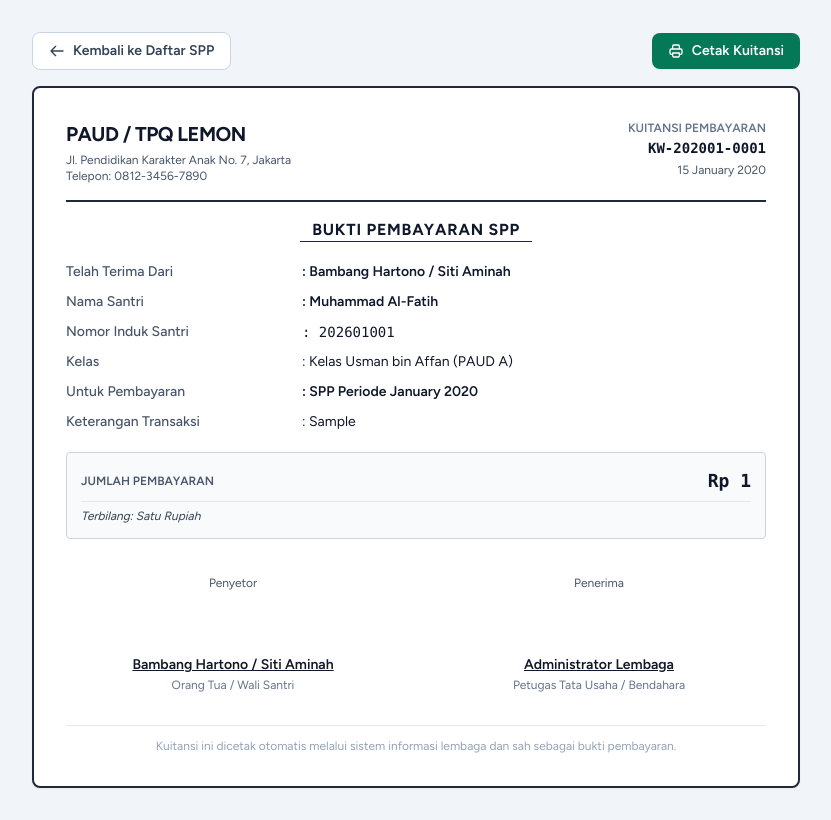
After one commit to KuugaDrive/Lemon, a Laravel app: page /spp/1/kuitansi in a window 1280 px wide. The commit adds this page. Shown: the whole page, without its empty margins (224-1055 px from the left). Run offline with Laravel 12, Linux system fonts and the light colour scheme; a user stored in the database is signed in; data comes from the database, SQL or seed files in the repository; tables that the repository leaves empty hold one stand-in row (values such as "Sample post"); style sheets or scripts are compiled from the project's sources.

Commit message:
feat: fitur cetak kuitansi dan bukti pembayaran spp satuan

```diff
--- a/app/Http/Controllers/SppController.php
+++ b/app/Http/Controllers/SppController.php
@@ -19,9 +19,6 @@ use Illuminate\View\View;
 
 class SppController extends Controller
 {
-    /**
-     * Daftar seluruh transaksi SPP.
-     */
     public function index(Request $request): View
     {
         $query = PembayaranSpp::with(['siswa.kelas', 'pencatat']);
@@ -48,7 +45,6 @@ class SppController extends Controller
             });
         }
 
-        // Hitung total nominal pada filter aktif sebelum paginasi
         $totalNominal = (clone $query)->sum('nominal');
 
         $pembayarans = $query->latest('tgl_bayar')->latest('id')->paginate(15)->withQueryString();
@@ -58,9 +54,6 @@ class SppController extends Controller
         return view('spp.index', compact('pembayarans', 'kelasList', 'totalNominal'));
     }
 
-    /**
-     * Form pembayaran SPP satuan.
-     */
     public function create(Request $request): View
     {
         $kelasList = Kelas::orderBy('nama_kelas')->get();
@@ -81,9 +74,6 @@ class SppController extends Controller
         ));
     }
 
-    /**
-     * Simpan pembayaran SPP satuan.
-     */
     public function store(StoreSppRequest $request): RedirectResponse
     {
         $data = $request->validated();
@@ -92,12 +82,24 @@ class SppController extends Controller
         $pembayaran = PembayaranSpp::create($data);
 
         return redirect()->route('spp.index')
-            ->with('success', "Pembayaran SPP {$pembayaran->siswa->nama_siswa} periode {$pembayaran->periode_label} berhasil dicatat.");
+            ->with('success', "Pembayaran SPP {$pembayaran->siswa->nama_siswa} periode {$pembayaran->periode_label} berhasil dicatat.")
+            ->with('kuitansi_id', $pembayaran->id);
     }
 
-    /**
-     * Form input SPP massal satu kelas.
-     */
+    public function kuitansi(PembayaranSpp $spp): View
+    {
+        $spp->load(['siswa.kelas', 'pencatat']);
+
+        $profil = [
+            'nama_lembaga' => Pengaturan::get('nama_lembaga', 'PAUD / TPQ Lemon'),
+            'alamat_lembaga' => Pengaturan::get('alamat_lembaga', 'Jl. Pendidikan Karakter Anak No. 7, Jakarta'),
+            'no_telp_lembaga' => Pengaturan::get('no_telp_lembaga', '0812-3456-7890'),
+            'nama_kepala' => Pengaturan::get('nama_kepala', 'H. Muhammad Yusuf, M.Pd.'),
+        ];
+
+        return view('spp.kuitansi', compact('spp', 'profil'));
+    }
+
     public function massal(Request $request): View
     {
         $kelasList = Kelas::orderBy('nama_kelas')->get();
@@ -134,9 +136,6 @@ class SppController extends Controller
         ));
     }
 
-    /**
-     * Proses simpan pembayaran massal.
-     */
     public function storeMassal(MassalSppRequest $request): RedirectResponse
     {
         $validated = $request->validated();
@@ -151,7 +150,6 @@ class SppController extends Controller
 
         DB::transaction(function () use ($validated, $bulan, $tahun, $nominal, $tglBayar, $ket, $dicatatOleh, &$count) {
             foreach ($validated['siswa_ids'] as $siswaId) {
-                // Abaikan jika sudah pernah bayar periode ini
                 $exists = PembayaranSpp::where('siswa_id', $siswaId)
                     ->where('bulan', $bulan)
                     ->where('tahun', $tahun)
@@ -178,18 +176,12 @@ class SppController extends Controller
             ->with('success', "Berhasil mencatat pembayaran SPP massal untuk {$count} santri pada periode {$namaBulan} {$tahun}.");
     }
 
-    /**
-     * Form edit pembayaran.
-     */
     public function edit(PembayaranSpp $spp): View
     {
         $spp->load('siswa.kelas');
         return view('spp.edit', compact('spp'));
     }
 
-    /**
-     * Perbarui data pembayaran.
-     */
     public function update(UpdateSppRequest $request, PembayaranSpp $spp): RedirectResponse
     {
         $spp->update($request->validated());
@@ -198,9 +190,6 @@ class SppController extends Controller
             ->with('success', "Catatan SPP {$spp->siswa->nama_siswa} berhasil diperbarui.");
     }
 
-    /**
-     * Hapus pembayaran.
-     */
     public function destroy(PembayaranSpp $spp): RedirectResponse
     {
         $nama = $spp->siswa->nama_siswa;
@@ -212,9 +201,6 @@ class SppController extends Controller
             ->with('success', "Catatan pembayaran SPP {$nama} periode {$periode} berhasil dihapus.");
     }
 
-    /**
-     * Rekapitulasi tunggakan SPP.
-     */
     public function tunggakan(Request $request): View
     {
         $kelasList = Kelas::orderBy('nama_kelas')->get();
@@ -236,9 +222,6 @@ class SppController extends Controller
         ));
     }
 
-    /**
-     * Riwayat pembayaran per santri.
-     */
     public function riwayat(Siswa $siswa): View
     {
         $riwayats = SppService::riwayat($siswa);
@@ -247,9 +230,6 @@ class SppController extends Controller
         return view('spp.riwayat', compact('siswa', 'riwayats', 'totalTerbayar'));
     }
 
-    /**
-     * Halaman pengaturan SPP.
-     */
     public function pengaturan(): View
     {
         $nominalDefault = Pengaturan::get('spp_nominal_default', 150000);
@@ -258,9 +238,6 @@ class SppController extends Controller
         return view('spp.pengaturan', compact('nominalDefault', 'jatuhTempo'));
     }
 
-    /**
-     * Simpan pengaturan default SPP.
-     */
     public function simpanPengaturan(PengaturanSppRequest $request): RedirectResponse
     {
         $validated = $request->validated();
--- a/app/Models/PembayaranSpp.php
+++ b/app/Models/PembayaranSpp.php
@@ -2,6 +2,7 @@
 
 namespace App\Models;
 
+use App\Services\SppService;
 use Carbon\Carbon;
 use Illuminate\Database\Eloquent\Builder;
 use Illuminate\Database\Eloquent\Casts\Attribute;
@@ -42,9 +43,6 @@ class PembayaranSpp extends Model
         return $this->belongsTo(User::class, 'dicatat_oleh');
     }
 
-    /**
-     * Label periode dalam Bahasa Indonesia, misal "November 2026".
-     */
     protected function periodeLabel(): Attribute
     {
         return Attribute::make(
@@ -55,13 +53,28 @@ class PembayaranSpp extends Model
         );
     }
 
-    /**
-     * Format nominal dalam Rupiah, misal "Rp 150.000".
-     */
     protected function nominalRupiah(): Attribute
     {
         return Attribute::make(
             get: fn () => 'Rp ' . number_format($this->nominal, 0, ',', '.')
+        );
+    }
+
+    protected function nomorKuitansi(): Attribute
+    {
+        return Attribute::make(
+            get: function () {
+                $periode = sprintf('%04d%02d', $this->tahun, $this->bulan);
+                $nomor = sprintf('%04d', $this->id);
+                return "KW-{$periode}-{$nomor}";
+            }
+        );
+    }
+
+    protected function terbilang(): Attribute
+    {
+        return Attribute::make(
+            get: fn () => SppService::terbilangRupiah($this->nominal)
         );
     }
 
--- a/app/Services/SppService.php
+++ b/app/Services/SppService.php
@@ -10,9 +10,6 @@ use Illuminate\Support\Collection;
 
 class SppService
 {
-    /**
-     * Ambil daftar santri yang menunggak / belum membayar SPP untuk periode bulan & tahun tertentu.
-     */
     public static function tunggakan(int $bulan, int $tahun, ?int $kelasId = null): array
     {
         $defaultNominal = (int) Pengaturan::get('spp_nominal_default', 150000);
@@ -24,7 +21,6 @@ class SppService
             $query->where('kelas_id', $kelasId);
         }
 
-        // Cari siswa yang BELUM memiliki catatan pembayaran di (bulan, tahun) terpilih
         $query->whereDoesntHave('pembayaranSpps', function ($q) use ($bulan, $tahun) {
             $q->where('bulan', $bulan)->where('tahun', $tahun);
         });
@@ -45,9 +41,6 @@ class SppService
         ];
     }
 
-    /**
-     * Ambil riwayat pembayaran SPP seorang santri.
-     */
     public static function riwayat(Siswa $siswa): Collection
     {
         return $siswa->pembayaranSpps()
@@ -56,4 +49,43 @@ class SppService
             ->orderBy('bulan', 'desc')
             ->get();
     }
+
+    public static function terbilang(int $angka): string
+    {
+        $angka = abs($angka);
+        $baca = ['', 'Satu', 'Dua', 'Tiga', 'Empat', 'Lima', 'Enam', 'Tujuh', 'Delapan', 'Sembilan', 'Sepuluh', 'Sebelas'];
+
+        if ($angka < 12) {
+            $hasil = $baca[$angka];
+        } elseif ($angka < 20) {
+            $hasil = self::terbilang($angka - 10) . ' Belas';
+        } elseif ($angka < 100) {
+            $hasil = self::terbilang((int) ($angka / 10)) . ' Puluh ' . self::terbilang($angka % 10);
+        } elseif ($angka < 200) {
+            $hasil = 'Seratus ' . self::terbilang($angka - 100);
+        } elseif ($angka < 1000) {
+            $hasil = self::terbilang((int) ($angka / 100)) . ' Ratus ' . self::terbilang($angka % 100);
+        } elseif ($angka < 2000) {
+            $hasil = 'Seribu ' . self::terbilang($angka - 1000);
+        } elseif ($angka < 1000000) {
+            $hasil = self::terbilang((int) ($angka / 1000)) . ' Ribu ' . self::terbilang($angka % 1000);
+        } elseif ($angka < 1000000000) {
+            $hasil = self::terbilang((int) ($angka / 1000000)) . ' Juta ' . self::terbilang($angka % 1000000);
+        } elseif ($angka < 1000000000000) {
+            $hasil = self::terbilang((int) ($angka / 1000000000)) . ' Miliar ' . self::terbilang($angka % 1000000000);
+        } else {
+            $hasil = '';
+        }
+
+        return trim(preg_replace('/\s+/', ' ', $hasil));
+    }
+
+    public static function terbilangRupiah(int $angka): string
+    {
+        if ($angka === 0) {
+            return 'Nol Rupiah';
+        }
+
+        return self::terbilang($angka) . ' Rupiah';
+    }
 }
--- /dev/null
+++ b/resources/views/spp/kuitansi.blade.php
@@ -0,0 +1,145 @@
+<!DOCTYPE html>
+<html lang="id">
+<head>
+    <meta charset="utf-8">
+    <meta name="viewport" content="width=device-width, initial-scale=1">
+    <title>Kuitansi {{ $spp->nomor_kuitansi }} - {{ $spp->siswa->nama_siswa }}</title>
+    <link rel="preconnect" href="https://fonts.bunny.net">
+    <link href="https://fonts.bunny.net/css?family=figtree:400,500,600,700&display=swap" rel="stylesheet" />
+    @vite(['resources/css/app.css', 'resources/js/app.js'])
+    <style>
+        @media print {
+            @page {
+                size: A5 landscape;
+                margin: 8mm;
+            }
+            body {
+                background: #ffffff !important;
+                padding: 0 !important;
+                margin: 0 !important;
+                color: #000000 !important;
+            }
+            .no-print {
+                display: none !important;
+            }
+            .print-wrapper {
+                padding: 0 !important;
+                margin: 0 !important;
+                max-width: 100% !important;
+                width: 100% !important;
+            }
+            .print-container {
+                border: 2px solid #000000 !important;
+                box-shadow: none !important;
+                padding: 16px !important;
+                margin: 0 !important;
+                max-width: 100% !important;
+                width: 100% !important;
+            }
+        }
+    </style>
+</head>
+<body class="bg-slate-100 font-sans text-slate-900 antialiased min-h-screen py-8 px-4 print-wrapper">
+    <div class="max-w-3xl mx-auto mb-4 flex items-center justify-between no-print">
+        <a href="{{ route('spp.index') }}" class="inline-flex items-center gap-2 px-4 py-2 text-sm font-semibold text-slate-700 bg-white border border-slate-300 rounded-lg hover:bg-slate-50 transition-colors">
+            <svg class="w-4 h-4" fill="none" stroke="currentColor" viewBox="0 0 24 24">
+                <path stroke-linecap="round" stroke-linejoin="round" stroke-width="2" d="M10 19l-7-7m0 0l7-7m-7 7h18" />
+            </svg>
+            Kembali ke Daftar SPP
+        </a>
+        <button onclick="window.print()" class="inline-flex items-center gap-2 px-4 py-2 text-sm font-semibold text-white bg-emerald-700 rounded-lg hover:bg-emerald-800 transition-colors shadow-sm">
+            <svg class="w-4 h-4" fill="none" stroke="currentColor" viewBox="0 0 24 24">
+                <path stroke-linecap="round" stroke-linejoin="round" stroke-width="2" d="M17 17h2a2 2 0 002-2v-4a2 2 0 00-2-2H5a2 2 0 00-2 2v4a2 2 0 002 2h2m2 4h6a2 2 0 002-2v-4H7v4a2 2 0 002 2zm8-12V5a2 2 0 00-2-2H9a2 2 0 00-2 2v4h10z" />
+            </svg>
+            Cetak Kuitansi
+        </button>
+    </div>
+
+    <div class="max-w-3xl mx-auto bg-white p-8 border-2 border-slate-800 shadow-sm rounded-lg print-container">
+        <div class="border-b-2 border-slate-800 pb-4 mb-4 flex items-start justify-between">
+            <div>
+                <div class="text-xl font-bold tracking-tight text-slate-900 uppercase">
+                    {{ $profil['nama_lembaga'] }}
+                </div>
+                <div class="text-xs text-slate-600 mt-1">
+                    {{ $profil['alamat_lembaga'] }}
+                </div>
+                <div class="text-xs text-slate-600">
+                    Telepon: {{ $profil['no_telp_lembaga'] }}
+                </div>
+            </div>
+            <div class="text-right">
+                <div class="text-xs uppercase font-semibold text-slate-500">
+                    Kuitansi Pembayaran
+                </div>
+                <div class="text-sm font-mono font-bold text-slate-900 mt-0.5">
+                    {{ $spp->nomor_kuitansi }}
+                </div>
+                <div class="text-xs text-slate-600 mt-1">
+                    {{ $spp->tgl_bayar->translatedFormat('d F Y') }}
+                </div>
+            </div>
+        </div>
+
+        <div class="text-center my-4">
+            <span class="text-base font-bold uppercase tracking-wider text-slate-900 border-b border-slate-800 pb-0.5 px-3">
+                Bukti Pembayaran SPP
+            </span>
+        </div>
+
+        <div class="space-y-2.5 text-sm my-5">
+            <div class="grid grid-cols-12 gap-2">
+                <div class="col-span-4 text-slate-600 font-medium">Telah Terima Dari</div>
+                <div class="col-span-8 font-semibold text-slate-900">: {{ $spp->siswa->nama_wali }}</div>
+            </div>
+            <div class="grid grid-cols-12 gap-2">
+                <div class="col-span-4 text-slate-600 font-medium">Nama Santri</div>
+                <div class="col-span-8 font-semibold text-slate-900">: {{ $spp->siswa->nama_siswa }}</div>
+            </div>
+            <div class="grid grid-cols-12 gap-2">
+                <div class="col-span-4 text-slate-600 font-medium">Nomor Induk Santri</div>
+                <div class="col-span-8 font-mono text-slate-900">: {{ $spp->siswa->nis }}</div>
+            </div>
+            <div class="grid grid-cols-12 gap-2">
+                <div class="col-span-4 text-slate-600 font-medium">Kelas</div>
+                <div class="col-span-8 text-slate-900">: {{ $spp->siswa->kelas?->nama_kelas ?? '-' }}</div>
+            </div>
+            <div class="grid grid-cols-12 gap-2">
+                <div class="col-span-4 text-slate-600 font-medium">Untuk Pembayaran</div>
+                <div class="col-span-8 font-semibold text-slate-900">: SPP Periode {{ $spp->periode_label }}</div>
+            </div>
+            <div class="grid grid-cols-12 gap-2">
+                <div class="col-span-4 text-slate-600 font-medium">Keterangan Transaksi</div>
+                <div class="col-span-8 text-slate-900">: {{ $spp->ket ?: 'Lunas' }}</div>
+            </div>
+        </div>
+
+        <div class="my-5 p-3.5 bg-slate-50 border border-slate-300 rounded">
+            <div class="flex items-center justify-between mb-1.5">
+                <span class="text-xs uppercase font-semibold text-slate-600">Jumlah Pembayaran</span>
+                <span class="text-lg font-mono font-bold text-slate-900">{{ $spp->nominal_rupiah }}</span>
+            </div>
+            <div class="text-xs text-slate-700 italic border-t border-slate-200 pt-1.5">
+                Terbilang: {{ $spp->terbilang }}
+            </div>
+        </div>
+
+        <div class="grid grid-cols-2 gap-8 text-center pt-4 text-sm">
+            <div>
+                <div class="text-xs text-slate-600 mb-16">Penyetor</div>
+                <div class="font-semibold text-slate-900 underline">{{ $spp->siswa->nama_wali }}</div>
+                <div class="text-xs text-slate-500 mt-0.5">Orang Tua / Wali Santri</div>
+            </div>
+            <div>
+                <div class="text-xs text-slate-600 mb-16">Penerima</div>
+                <div class="font-semibold text-slate-900 underline">{{ $spp->pencatat?->name ?? 'Petugas Tata Usaha' }}</div>
+                <div class="text-xs text-slate-500 mt-0.5">Petugas Tata Usaha / Bendahara</div>
+            </div>
+        </div>
+
+        <div class="mt-8 pt-3 border-t border-slate-200 text-center text-xs text-slate-400">
+            Kuitansi ini dicetak otomatis melalui sistem informasi lembaga dan sah sebagai bukti pembayaran.
+        </div>
+    </div>
+</body>
+</html>
--- a/resources/views/spp/riwayat.blade.php
+++ b/resources/views/spp/riwayat.blade.php
@@ -71,6 +71,7 @@
                                     {{ $item->pencatat?->name }}
                                 </td>
                                 <td class="px-6 py-3.5 text-right whitespace-nowrap space-x-2">
+                                    <a href="{{ route('spp.kuitansi', $item) }}" target="_blank" class="text-xs font-semibold text-emerald-700 hover:text-emerald-900">Kuitansi</a>
                                     <a href="{{ route('spp.edit', $item) }}" class="text-xs font-semibold text-amber-600 hover:text-amber-800">Ubah</a>
                                     <form method="POST" action="{{ route('spp.destroy', $item) }}" class="inline" onsubmit="return confirm('Hapus catatan pembayaran ini?');">
                                         @csrf
--- a/routes/web.php
+++ b/routes/web.php
@@ -70,7 +70,6 @@ Route::middleware(['auth'])->group(function () {
         Route::resource('baca-buku', \App\Http\Controllers\BacaBukuController::class)->except(['show']);
     });
 
-    // Pembayaran SPP: Khusus Admin / Pengguna dengan hak kelola-spp
     Route::middleware(['can:kelola-spp'])->prefix('spp')->name('spp.')->group(function () {
         Route::get('/', [\App\Http\Controllers\SppController::class, 'index'])->name('index');
         Route::get('/create', [\App\Http\Controllers\SppController::class, 'create'])->name('create');
@@ -81,6 +80,7 @@ Route::middleware(['auth'])->group(function () {
         Route::get('/pengaturan', [\App\Http\Controllers\SppController::class, 'pengaturan'])->name('pengaturan');
         Route::post('/pengaturan', [\App\Http\Controllers\SppController::class, 'simpanPengaturan'])->name('pengaturan.simpan');
         Route::get('/siswa/{siswa}', [\App\Http\Controllers\SppController::class, 'riwayat'])->name('riwayat');
+        Route::get('/{spp}/kuitansi', [\App\Http\Controllers\SppController::class, 'kuitansi'])->name('kuitansi');
         Route::get('/{spp}/edit', [\App\Http\Controllers\SppController::class, 'edit'])->name('edit');
         Route::put('/{spp}', [\App\Http\Controllers\SppController::class, 'update'])->name('update');
         Route::delete('/{spp}', [\App\Http\Controllers\SppController::class, 'destroy'])->name('destroy');
```
Also changed, not shown: resources/views/spp/index.blade.php (+14 -0 lines), tests/Feature/SppTest.php (+59 -0 lines).
